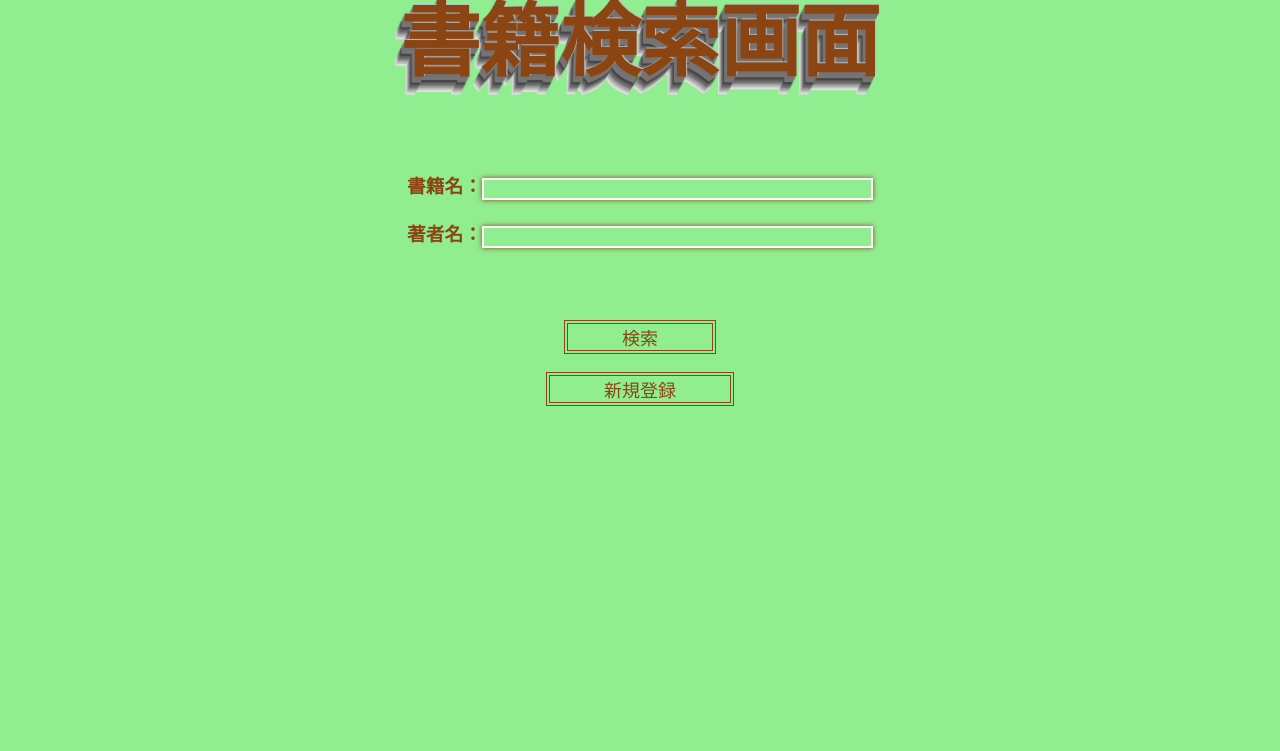
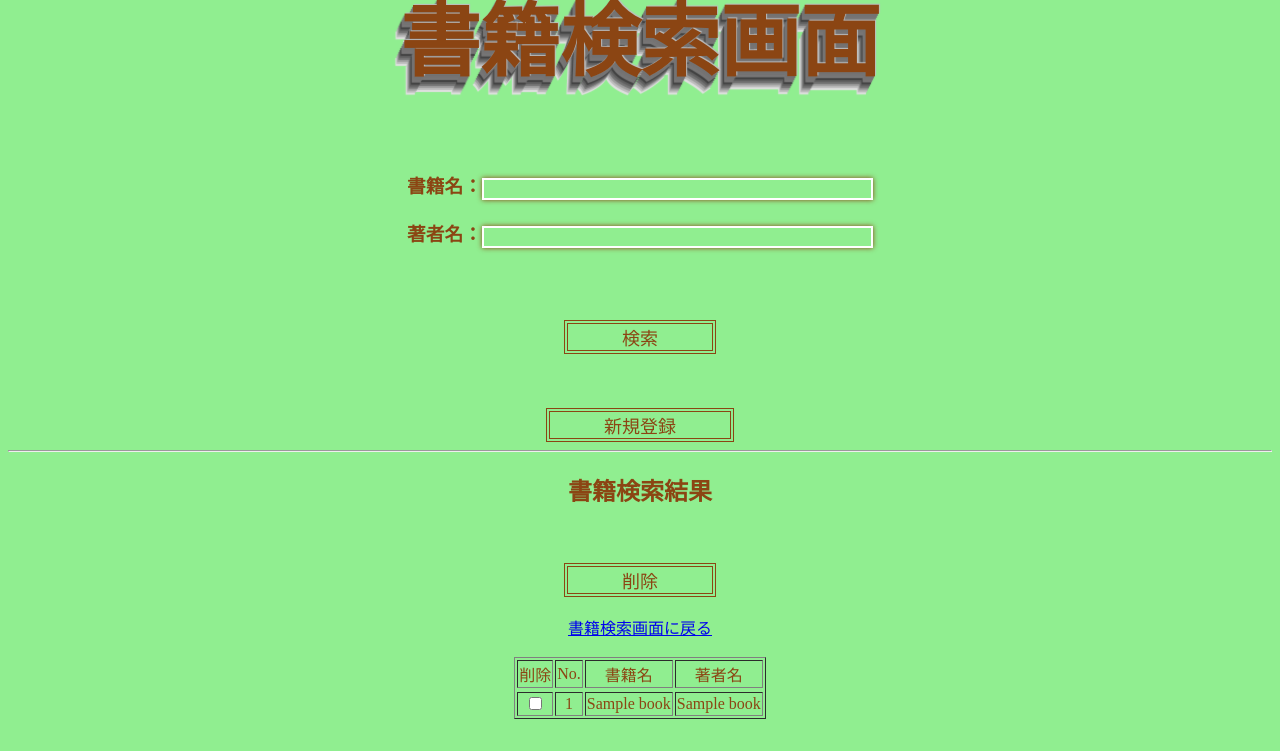
Before and after one commit to IkumaTsuneda/Python_TeamTraining, a Flask app: template templates/search.html in a window 1280 px wide. Shown: the part 49-800 px from the top of the page. Run offline with Flask 2, Linux system fonts and the light colour scheme; the template is opened without the code that fills it: most values are stand-ins (such as "Sample title", 1, 10 or a date in 2020); some web fonts are replaced.

Commit message:
Update search.html

```diff
--- a/templates/search.html
+++ b/templates/search.html
@@ -13,7 +13,8 @@ String bookTitle = request.getParameter("booktitle");-->
 %>-->
 <form action ="/BookManagerServlet" method ="POST">
 
-<h1>書籍検索画面</h1><br>
+<h1 class="text__bound">書籍検索画面</h1><br>
+
     <h3>書籍名：<input type ="text" size="50" name="booktitle" ></h3>
     <!--<%if(bookTitle != null)%>--><!--value=<%=bookTitle%>>-->
     <h3>著者名：<input type ="text" size="50" name="authorname" ></h3>
@@ -21,10 +22,12 @@ String bookTitle = request.getParameter("booktitle");-->
 
 <input type ="submit" value="検索">
 </form>
-<br>
-<form action =/create/>
+<br><br><br>
+<form action ="/create/">
 <input type="submit" value="新規登録">
 </form>
+
+{% include "search_result.html" %}
 
 <!--<jsp:include page="search-result.jsp">
 <jsp:param value="bookList" name="bookList"/>
```
